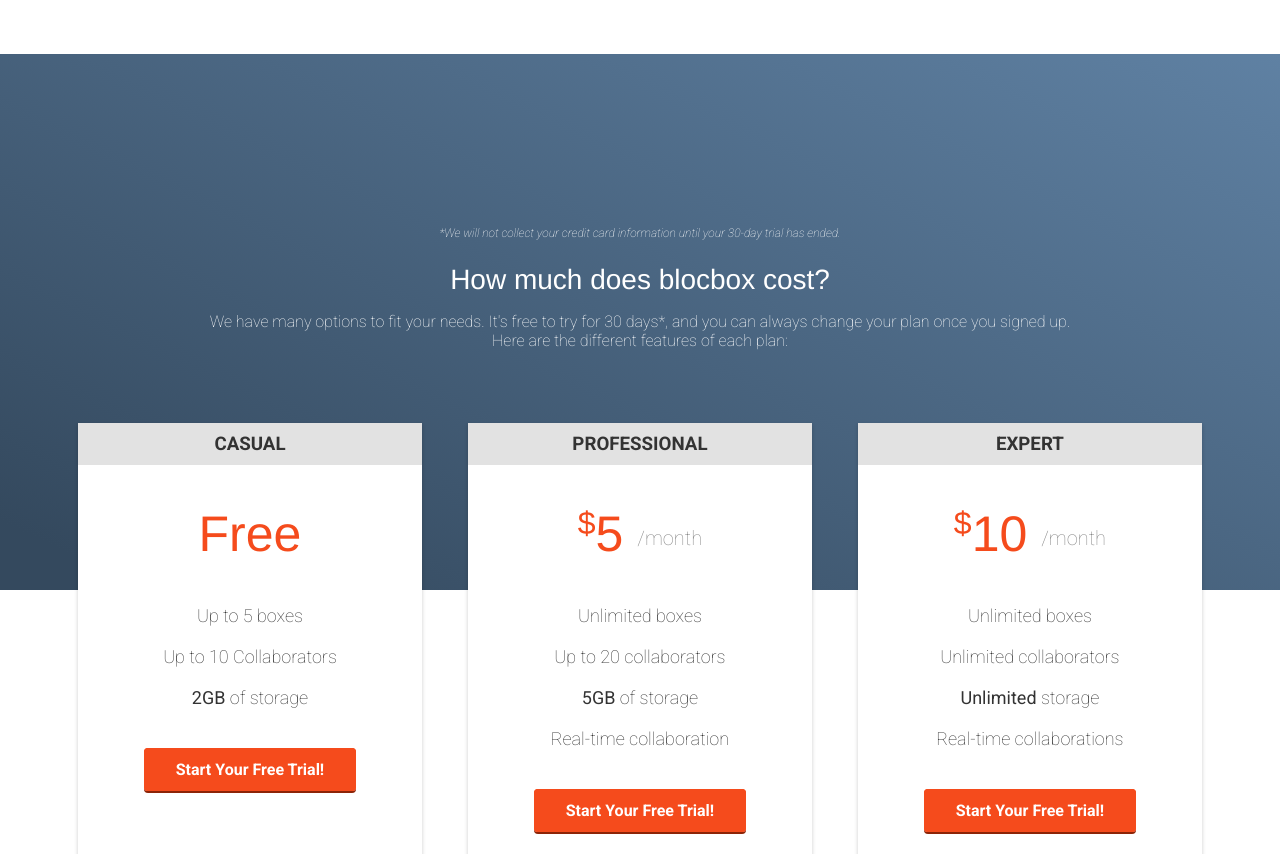
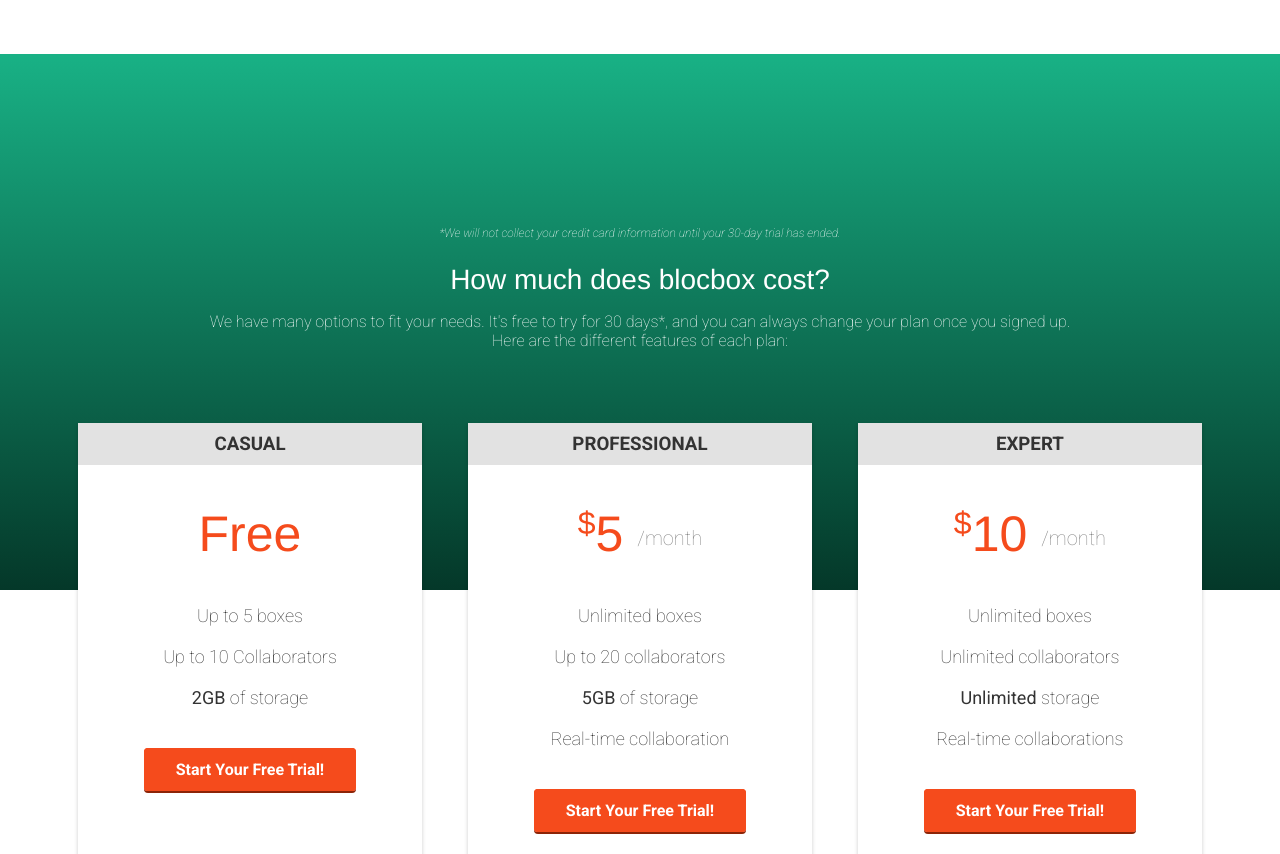
Before and after one commit to melissajaen/blocbox2, a plain HTML site: page index.html in a window 1280 px wide. Shown: the part 1009-1863 px from the top of the page. Drawn offline with Linux system fonts and the light colour scheme; files that its build step writes are made by us from their sources.

Commit message:
Possible Final Deploy?

```diff
--- a/css/style.css
+++ b/css/style.css
@@ -187,8 +187,10 @@
 
 /*PRICING*/
 .pricing {
-    background: #34495E url("../images/background.png") top center no-repeat;
-   background: url("../images/background.png") top center no-repeat, linear-gradient(206deg, #5F81A3 0%, #34495E 94%);
+    background:#087052;
+   background: url("../images/background.jpg") top center no-repeat, linear-gradient(206deg, #5F81A3 0%, #087052 94%);
+background: #087052;
+background-image: linear-gradient(-180deg, rgba(41,242,184,0.50) 0%, rgba(0,0,0,0.50) 100%);
     background-size:cover;
     text-align: center;
     padding:10em 0;
```
